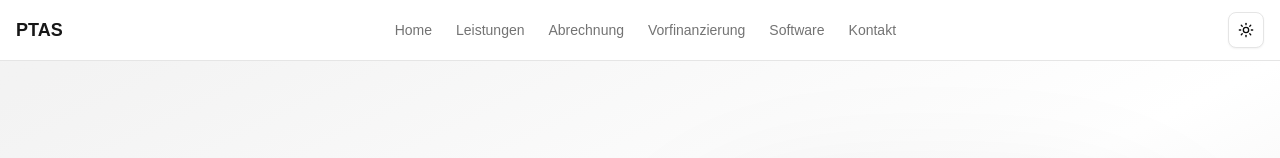
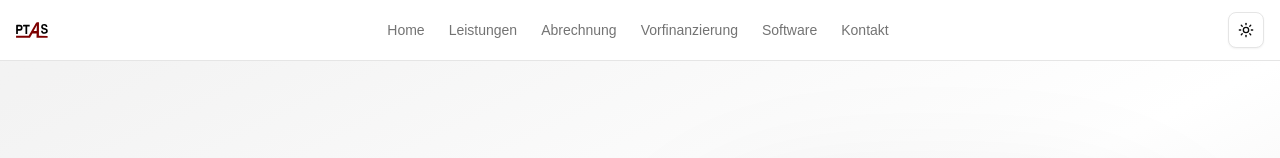
Before and after one commit to Yeah-Jack/ptas, a Next.js app in the folder apps/web/: page / in a window 1280 px wide. Shown: the top 158 px of the page. Built offline with nearby package versions, Linux system fonts and the light colour scheme.

Commit message:
Replace text with logo

```diff
--- a/apps/web/src/components/header.tsx
+++ b/apps/web/src/components/header.tsx
@@ -1,8 +1,11 @@
 "use client";
 
 import { Menu, X } from "lucide-react";
+import Image from "next/image";
 import Link from "next/link";
 import { useState } from "react";
+
+import icon from "@/app/icon.svg";
 
 import { Button } from "@/components/ui/button";
 
@@ -24,8 +27,11 @@ export default function Header() {
 		<header className="sticky top-0 z-50 border-b bg-background/95 backdrop-blur supports-backdrop-filter:bg-background/60">
 			<div className="container mx-auto flex items-center justify-between px-4 py-3">
 				{/* Logo */}
-				<Link href="/" className="font-bold text-lg text-primary">
-					PTAS
+				<Link
+					href="/"
+					className="flex items-center gap-2 font-bold text-lg text-primary"
+				>
+					<Image src={icon} alt="PTAS Logo" width={32} height={32} />
 				</Link>
 
 				{/* Desktop Navigation */}
```
